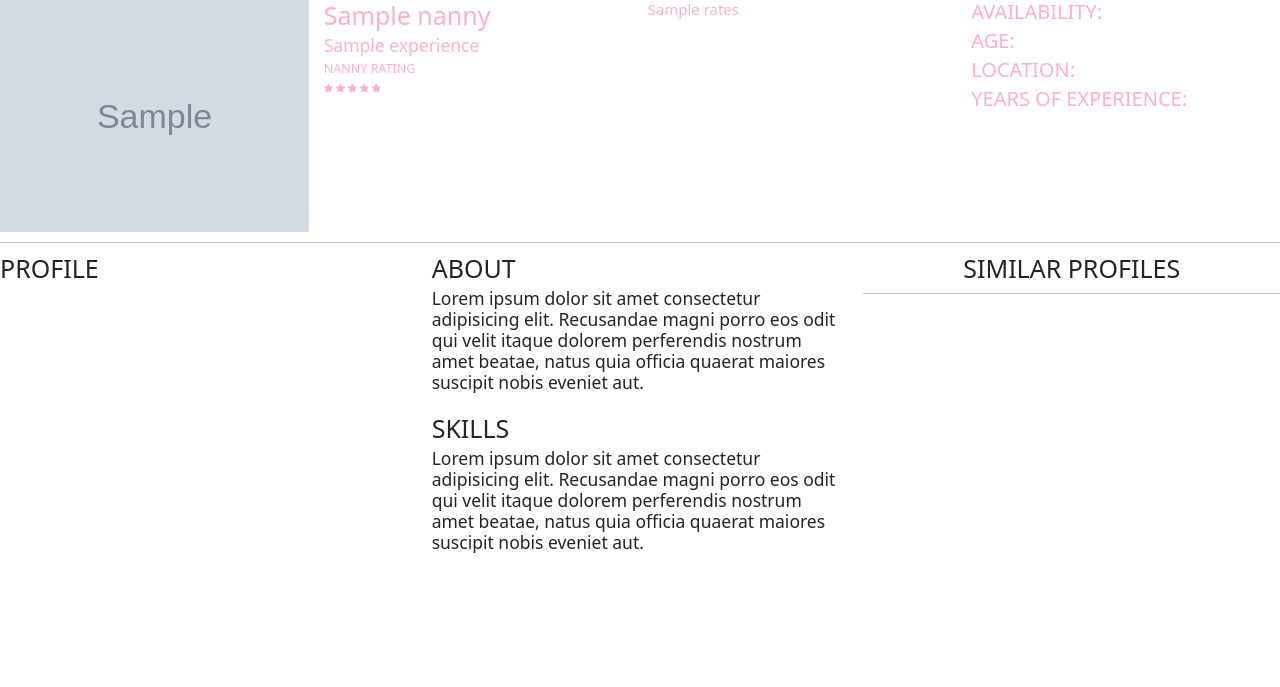
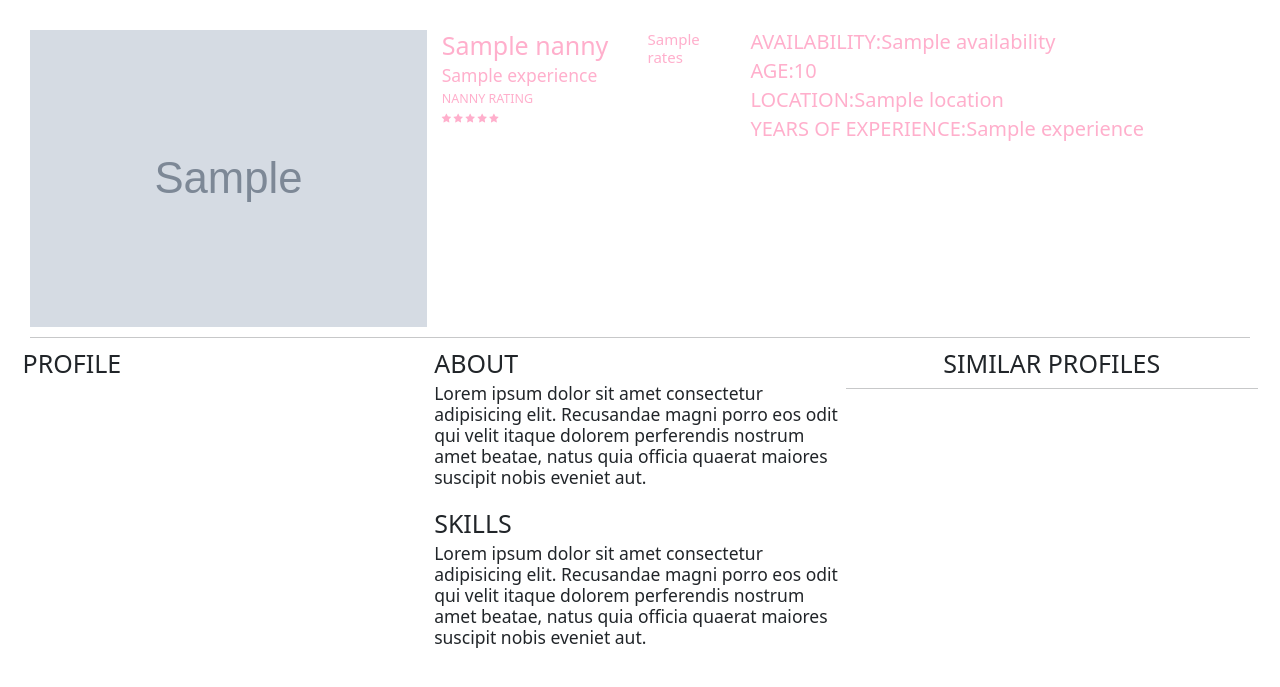
Before and after one commit to Nyawira-Wachira/Nanny-Care, a Django app: template app/templates/nannydetails.html in a window 1280 px wide. Shown: the top 687 px of the page. Run offline with Django 4.2, Linux system fonts and the light colour scheme; the template is opened without the code that fills it: most values are stand-ins (such as "Sample title", 1, 10 or a date in 2020); grey boxes marked "Sample" are stand-in pictures; some libraries are stand-ins or nearby versions; some web fonts are replaced.

Commit message:
New changes

```diff
--- a/app/models.py
+++ b/app/models.py
@@ -9,6 +9,9 @@ class Nanny(models.Model):
     name = models.CharField(max_length=50, blank=True)
     experience = models.CharField(max_length=50, blank=True)
     rates = models.CharField(max_length=50, blank=True)
+    availability =  models.CharField(max_length=50, blank=True)
+    age =  models.CharField(max_length=50, blank=True)
+    location =  models.CharField(max_length=50, blank=True)
 
     def save_profile(self):
         self.save()
--- a/app/templates/nannydetails.html
+++ b/app/templates/nannydetails.html
@@ -11,15 +11,17 @@
 </script>
 <link href="/static/css/nannydetails.css" rel="stylesheet">
 
+
+<section class="nanny1">
     {% for nannies in nanny %}
     <div class="bio">
         <div class="row">
-        <div class="col">
+            <div class="col-4">
 
                 <img src="{{nannies.profile_pic.url}}" class="card-img-top img-fluid" alt="{{nanny.name}}">
 
             </div>
-        <div class="col">
+            <div class="col-2">
                 <h1>{{nannies.name}}</h1>
                 <h3>{{nannies.experience}}</h3>
                 <h5>NANNY RATING</h5>
@@ -29,14 +31,14 @@
                 <span class="fa fa-star checked"></span>
                 <span class="fa fa-star checked"></span>
             </div>
-        <div class="col">
+            <div class="col-1">
                 <h4>{{nannies.rates}}</h4>
             </div>
-        <div class="col">
-            <h2>AVAILABILITY:</h2>
-            <h2>AGE:</h2>
-            <h2>LOCATION:</h2>
-            <h2>YEARS OF EXPERIENCE:</h2>
+            <div class="col-5">
+                <h2>AVAILABILITY:{{nannies.availability}}</h2>
+                <h2>AGE:{{nannies.age}}</h2>
+                <h2>LOCATION:{{nannies.location}}</h2>
+                <h2>YEARS OF EXPERIENCE:{{nannies.experience}}</h2>
             </div>
         </div>
     </div>
@@ -65,5 +67,7 @@
     </div>
 
     {% endfor %}
+</section>
+
 
 {%endblock%}
--- a/app/views.py
+++ b/app/views.py
@@ -2,11 +2,12 @@ from django.shortcuts import render
 from django.http import HttpResponse
 from django.shortcuts import get_object_or_404
 
-from app.models import Nanny
+from app.models import Nanny, Bio
 
 # Create your views here.
 
 
 def welcome(request):
     nanny = Nanny.objects.all()
-    return render(request, 'nannydetails.html', {'nanny':nanny})
+    bio = Bio.objects.all()
+    return render(request, 'nannydetails.html', {'nanny':nanny}, {'bio':bio})
--- a/static/css/nannydetails.css
+++ b/static/css/nannydetails.css
@@ -3,3 +3,14 @@ body {}
 .bio {
     color: #FFAFCC;
 }
+
+.col {
+    padding: 0;
+}
+
+.nanny1 {
+    padding-top: 30px;
+    padding-bottom: 30px;
+    padding-left: 30px;
+    padding-right: 30px;
+}
```
Also changed, not shown: app/migrations/0003_nanny_age_nanny_availability_nanny_location.py (added), db.sqlite3. Lines whose indentation alone changed are shown as unchanged.
